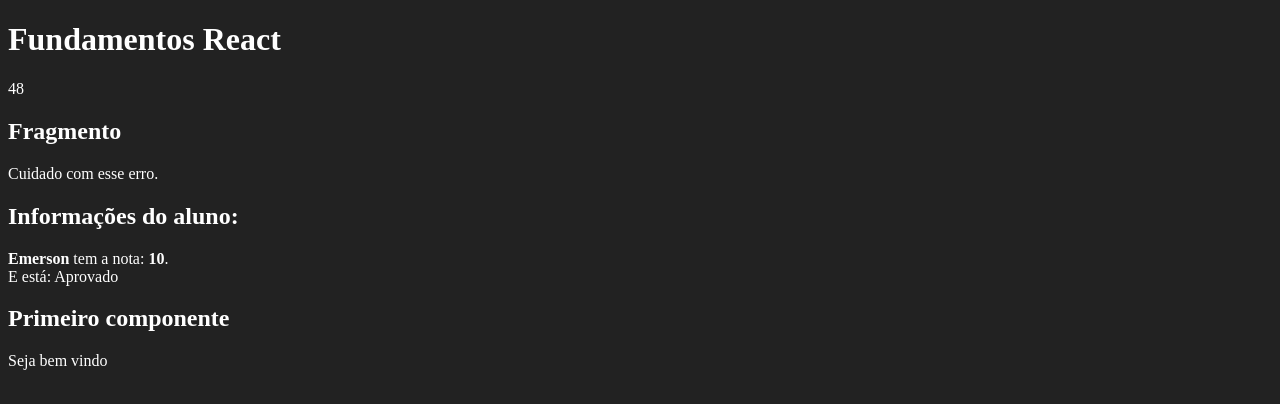
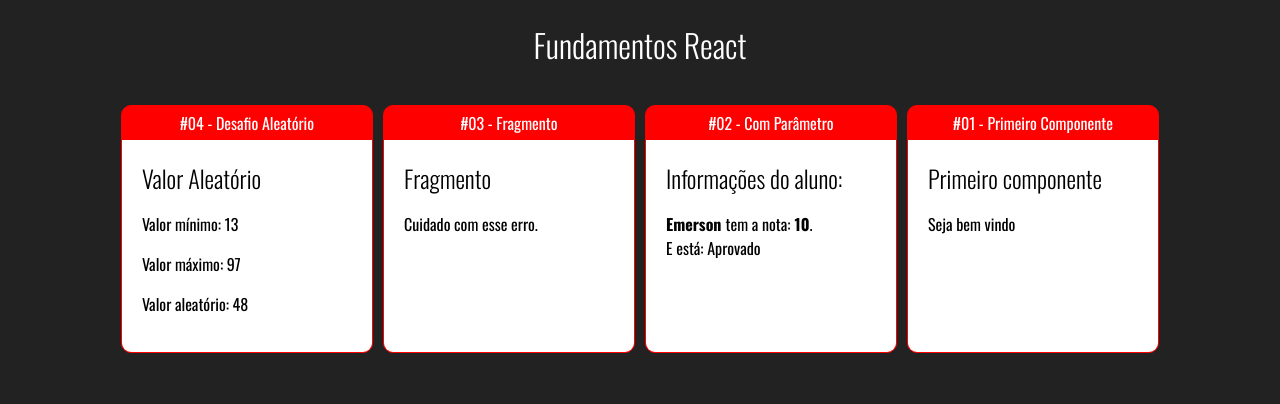
Before and after one commit to Emerson-Gabriel/fundamentos-react, a React (Create React App) app: page / in a window 1280 px wide. Shown: the top 404 px of the page. Built offline with nearby package versions, Linux system fonts and the light colour scheme.

Commit message:
novas atualizações do curso de react

```diff
--- a/public/index.html
+++ b/public/index.html
@@ -9,6 +9,9 @@
     <link rel="apple-touch-icon" href="%PUBLIC_URL%/logo192.png" />
     <link rel="manifest" href="%PUBLIC_URL%/manifest.json" />
     <title>Fundamentos React</title>
+    <link rel="preconnect" href="https://fonts.googleapis.com">
+    <link rel="preconnect" href="https://fonts.gstatic.com" crossorigin>
+    <link href="https://fonts.googleapis.com/css2?family=Oswald:wght@200;300;400;500;600;700&display=swap" rel="stylesheet">
   </head>
   <body>
     <noscript>You need to enable JavaScript to run this app.</noscript>
--- a/src/App.jsx
+++ b/src/App.jsx
@@ -1,21 +1,30 @@
+import './app.css'
 import React from "react";
 import Primeiro from './components/basicos/Primeiro'
 import ComParametro from './components/basicos/ComParametro'
 import Fragmento from './components/basicos/Fragmento'
 import Aleatorio from "./components/basicos/Aleatorio";
+import Card from "./components/layout/Card";
 
 export default _ =>
-    <div id="app">
-        <h1>Fundamentos React</h1>
-        <Aleatorio
-            max={97}
-            min={13}
-        />
+    <div className="app">
+        <h1 className="center">Fundamentos React</h1>
+        <div className="cards">
+            <Card titulo="#04 - Desafio Aleatório">
+                <Aleatorio  max={97}  min={13} />
+            </Card>
+            <Card titulo="#03 - Fragmento">
                 <Fragmento />
+            </Card>
+            <Card titulo="#02 - Com Parâmetro">
                 <ComParametro
                     titulo="Informações do aluno:"
                     aluno="Emerson"
                     nota={9.8}
                 />
+            </Card>
+            <Card titulo="#01 - Primeiro Componente">
                 <Primeiro></Primeiro>
+            </Card>
         </div>
+    </div>
--- /dev/null
+++ b/src/app.css
@@ -0,0 +1,5 @@
+.app .cards {
+    display: flex;
+    flex-wrap: wrap;
+    justify-content: center;
+}
--- a/src/components/basicos/Aleatorio.jsx
+++ b/src/components/basicos/Aleatorio.jsx
@@ -1,7 +1,22 @@
 import React from "react";
 
 export default (props) => {
+    /* exemplo de atribuição de valores com js */
+    const [a, b] = [1, 2]
+    const {c, d, x} = {c: 54, d: 421, x: 'testes'}
+
     return (
-        Math.ceil(Math.random() * (props.max - props.min) + props.min)
+        <React.Fragment>
+            <h2>Valor Aleatório</h2>
+            <p>
+                Valor mínimo: {props.min}
+            </p>
+            <p>
+                Valor máximo: {props.max}
+            </p>
+            <p>
+                Valor aleatório: {Math.ceil(Math.random() * (props.max - props.min) + props.min)}
+            </p>
+        </React.Fragment>
     )
 }
--- /dev/null
+++ b/src/components/layout/Card.css
@@ -0,0 +1,23 @@
+.card{
+    background-color: red;
+    border: 1px red solid;
+    border-radius: 10px;
+    overflow: hidden;
+    margin: 15px 5px;
+    display: flex;
+    flex-direction: column;
+    min-width: 250px;
+}
+
+.title{
+    padding: 5px;
+    background-color: red;
+    text-align: center;
+}
+
+.content{
+    padding: 20px;
+    background-color: white;
+    color: #000;
+    flex-grow: 1;
+}
--- /dev/null
+++ b/src/components/layout/Card.jsx
@@ -0,0 +1,15 @@
+import './Card.css';
+import React from "react";
+
+export default props => {
+    return (
+        <div className='card'>
+            <div className='title'>
+                {props.titulo}
+            </div>
+            <div className='content'>
+                {props.children}
+            </div>
+        </div>
+    )
+}
--- a/src/index.css
+++ b/src/index.css
@@ -1,4 +1,17 @@
 body {
     background-color: #222;
     color: white;
+    font-family: Oswald;
 }
+
+h1, h2, h3{
+    font-weight: 300;
+}
+
+h2, h3{
+    margin: 0;
+}
+
+.center{
+    text-align: center;
+}
```
Lines whose indentation alone changed are shown as unchanged.
